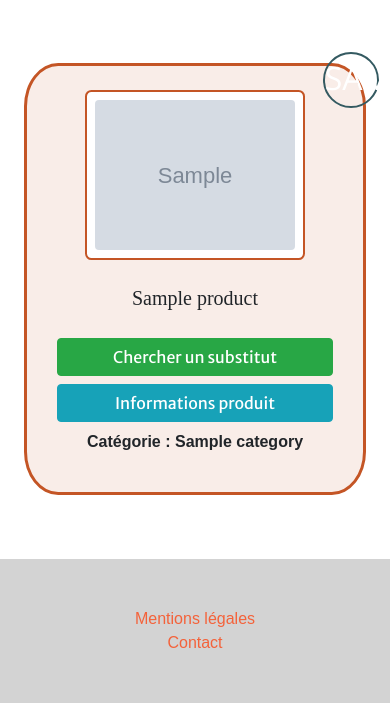
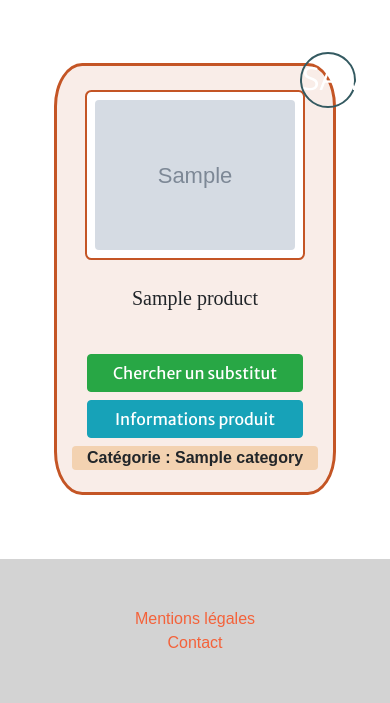
Before and after one commit to K4marade/project8, a Django app: template products/templates/search_list.html in a window 390 px wide; the page is wider, and only the part inside the window is pictured. Shown: the part 426-1129 px from the top of that part. Run offline with Django 3.2, Linux system fonts and the light colour scheme; the template is opened without the code that fills it: values that come from a table or form of the project are taken from there, others are empty; tables that the repository leaves empty hold one stand-in row (values such as "Sample post"); grey boxes marked "Sample" are stand-in pictures; some libraries are stand-ins or nearby versions; some web fonts are replaced.

Commit message:
Make responsive better

```diff
--- a/products/static/products/css/products.css
+++ b/products/static/products/css/products.css
@@ -23,11 +23,17 @@
 }
 
 
+.cat-border{
+
+    background-color: rgba(232, 167, 93, 0.4);
+
+}
 
 .category{
     font-family: "Scope One", sans-serif;
     font-size: 1rem;
     font-weight: bold;
+    border-radius: 10%;
 }
 
 .img-border{
@@ -53,8 +59,9 @@
     background-color: rgba(196, 85, 37, 0.1);
     border: 3px solid #C45525;
     border-radius: 10%;
-    width: 25rem;
-    height: 27rem;
+    width: auto ;
+    height: auto;
+    min-height: 27rem;
 }
 
 .nutriscore{
@@ -115,8 +122,9 @@
 
 .pb-btn{
     color: #fff;
-    background: radial-gradient(circle, rgba(232,167,93,1) 0%, rgba(222,148,64,1) 50%, rgba(196,85,37,1) 100%);
-    border-color: #f4623a;
+    background: #f4623a;
+    /*background: radial-gradient(circle, rgba(232,167,93,1) 0%, rgba(222,148,64,1) 50%, rgba(196,85,37,1) 100%);*/
+    /*border-color: #f4623a;*/
 }
 
 .prod-img{
@@ -131,6 +139,7 @@
 .card-container-center{
     height: 3rem;
     margin-top: 1rem;
+    margin-bottom: 2rem;
 }
 
 .card-container-end{
```
